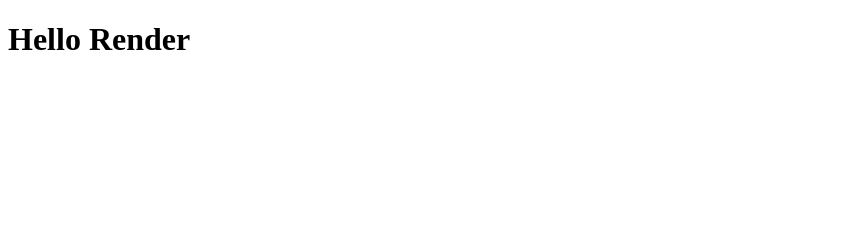
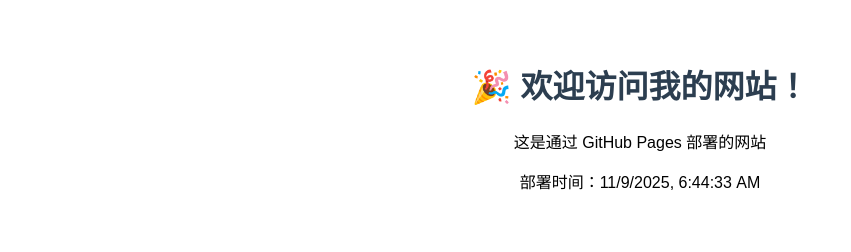
Before and after one commit to pywang6-rgb/lxiyu88, a plain HTML site: page index.html in a window 1280 px wide. Shown: the whole page, without its empty margins (0-851 px from the left). Drawn offline with Linux system fonts and the light colour scheme.

Commit message:
index.htm

```diff
--- a/index.html
+++ b/index.html
@@ -1,6 +1,27 @@
 <!DOCTYPE html>
 <html>
-  <body>
-    <h1>Hello Render</h1>
-  </body>
+<head>
+    <title>我的 GitHub 网站</title>
+    <style>
+        body {
+            font-family: Arial, sans-serif;
+            max-width: 800px;
+            margin: 0 auto;
+            padding: 40px;
+            text-align: center;
+        }
+        h1 {
+            color: #2c3e50;
+        }
+    </style>
+</head>
+<body>
+    <h1>🎉 欢迎访问我的网站！</h1>
+    <p>这是通过 GitHub Pages 部署的网站</p>
+    <p>部署时间：<span id="time"></span></p>
+
+    <script>
+        document.getElementById('time').textContent = new Date().toLocaleString();
+    </script>
+</body>
 </html>
```
